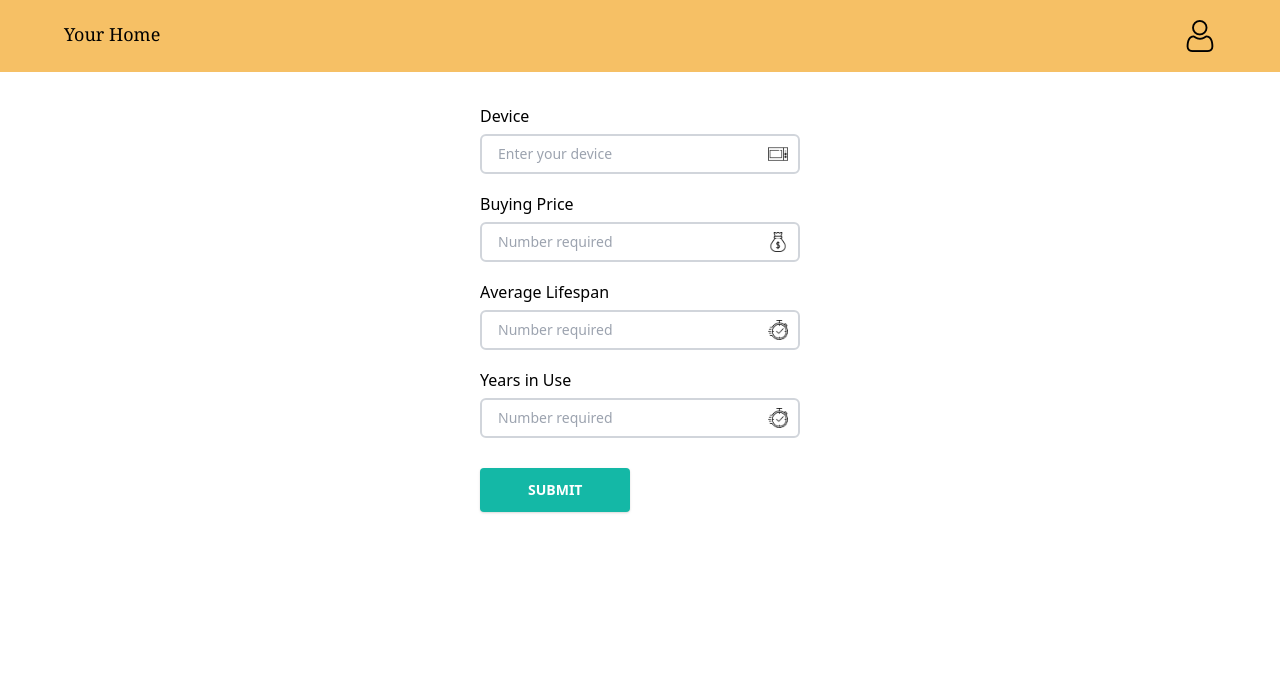
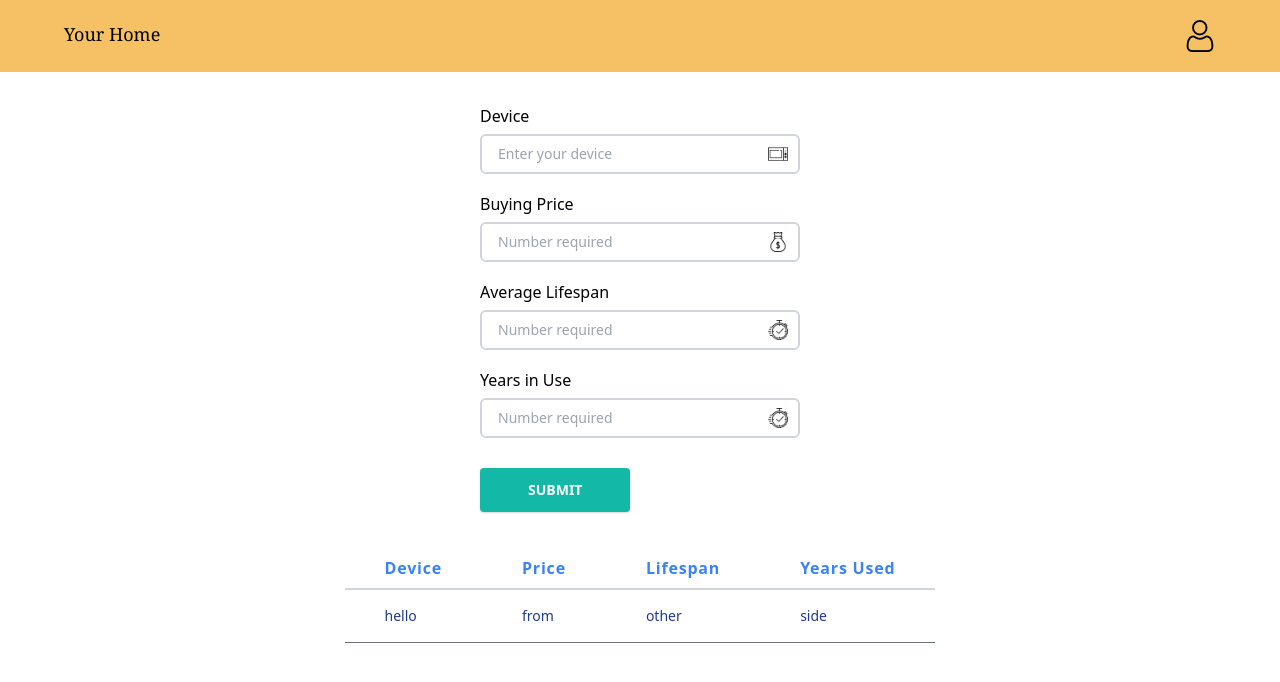
Before and after one commit to Ocholla-T/your_home, a Vue app: page / in a window 1280 px wide. Shown: the top 682 px of the page. Built offline with nearby package versions, Linux system fonts and the light colour scheme.

Commit message:
feat: add table to display device

```diff
--- /dev/null
+++ b/src/components/OutputTable.vue
@@ -0,0 +1,52 @@
+.<template>
+  <section class="flex justify-center mt-8 mb-10">
+    <table>
+      <thead>
+        <tr>
+          <th
+            class="px-10 py-3 border-b-2 border-gray-300 text-left leading-4 text-blue-500 tracking-wider"
+          >
+            Device
+          </th>
+          <th
+            class="px-10 py-3 border-b-2 border-gray-300 text-left leading-4 text-blue-500 tracking-wider"
+          >
+            Price
+          </th>
+          <th
+            class="px-10 py-3 border-b-2 border-gray-300 text-left leading-4 text-blue-500 tracking-wider"
+          >
+            Lifespan
+          </th>
+          <th
+            class="px-10 py-3 border-b-2 border-gray-300 text-left leading-4 text-blue-500 tracking-wider"
+          >
+            Years Used
+          </th>
+        </tr>
+      </thead>
+      <tbody>
+        <tr>
+          <td class="px-10 py-4 whitespace-no-wrap border-b border-gray-500">
+            <div class="text-sm leading-5 text-blue-900">hello</div>
+          </td>
+          <td class="px-10 py-4 whitespace-no-wrap border-b border-gray-500">
+            <div class="text-sm leading-5 text-blue-900">from</div>
+          </td>
+          <td class="px-10 py-4 whitespace-no-wrap border-b border-gray-500">
+            <div class="text-sm leading-5 text-blue-900">other</div>
+          </td>
+          <td class="px-10 py-4 whitespace-no-wrap border-b border-gray-500">
+            <div class="text-sm leading-5 text-blue-900">side</div>
+          </td>
+        </tr>
+      </tbody>
+    </table>
+  </section>
+</template>
+
+<script>
+export default {};
+</script>
+
+<style></style>
--- a/src/views/Home.vue
+++ b/src/views/Home.vue
@@ -1,6 +1,6 @@
 <template>
   <Navbar />
-  <div class="bg-primary grid place-items-center">
+  <main class="bg-primary grid place-items-center">
     <form action="" @submit.prevent="onSubmit" class=" min-w-1/4 mt-8">
       <label for="name">Device</label>
       <div class="relative mb-3">
@@ -80,17 +80,20 @@
         Submit
       </button>
     </form>
-  </div>
+  </main>
+  <OutputTable />
 </template>
 
 <script>
 import { devicesCollection } from "@/firebase";
 import Navbar from "@/components/Navbar";
+import OutputTable from "@/components/OutputTable";
 
 export default {
   name: "Home",
   components: {
     Navbar,
+    OutputTable,
   },
   data() {
     return {
--- a/tailwind.config.js
+++ b/tailwind.config.js
@@ -30,7 +30,8 @@ module.exports = {
 
       // custom colors
       primary: "F1F1F1",
-      secondary: "#f6c065",
+      secondary: "#F6C065",
+      table__header: "#008891",
     },
     spacing: {
       px: "1px",
```
